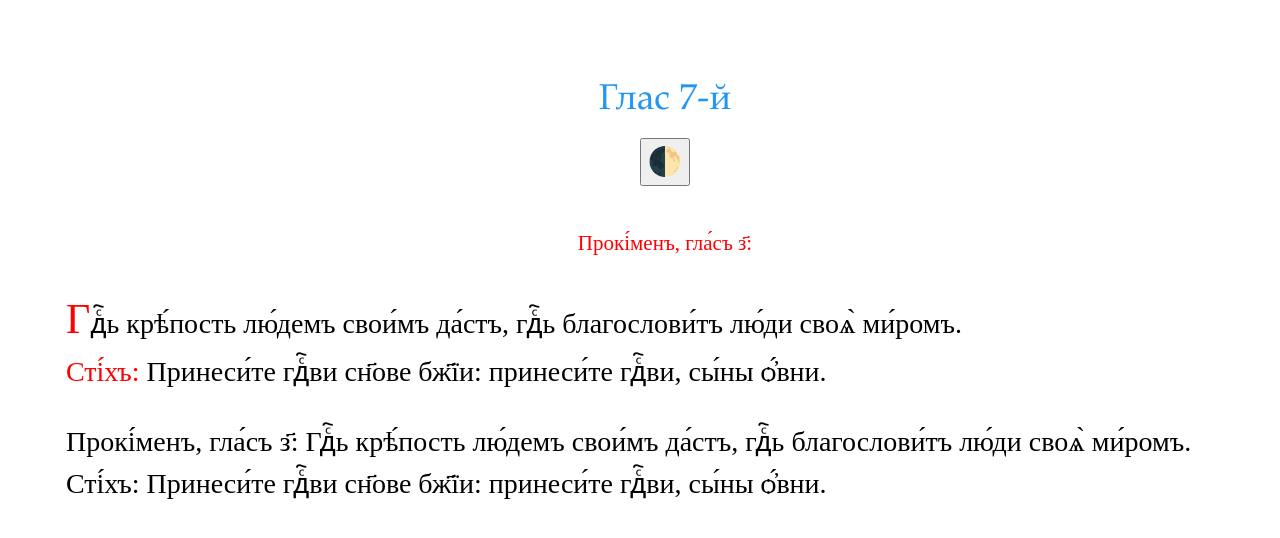
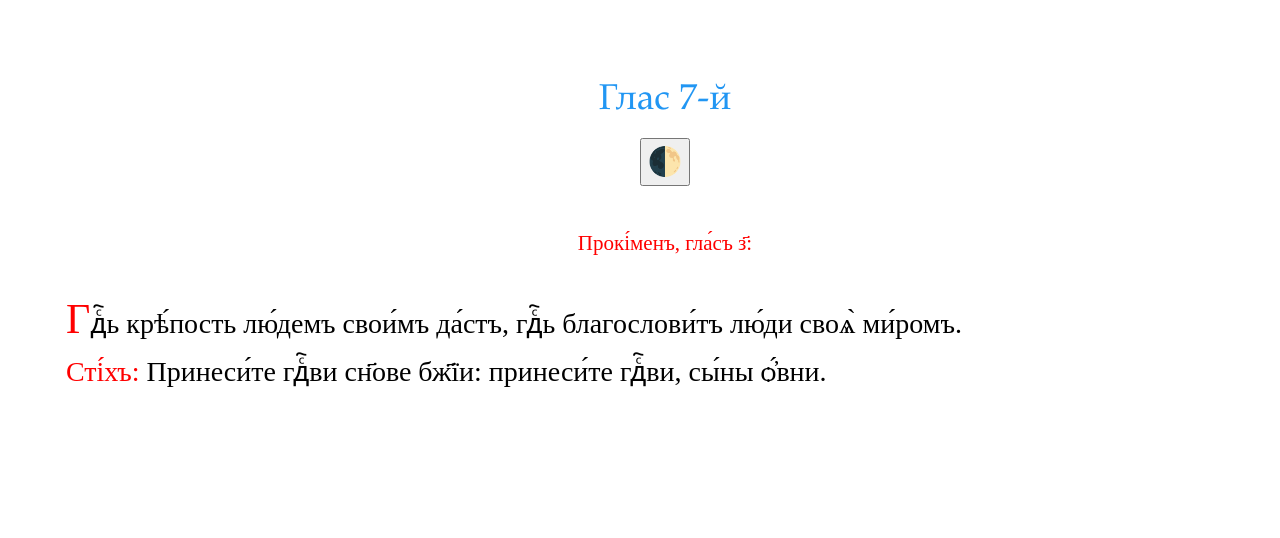
Before and after one commit to markjville/markjville.github.io, a Jekyll site: the page docs/Изобразительная/гл7-прок.html, which Jekyll copies as it is, in a window 1280 px wide. Shown: the top 538 px of the page. Built offline with Jekyll 4.4.1, drawn with Linux system fonts in a browser that asks for light colours; some web fonts are replaced; comment, search, counter and statistics services are not loaded.

Commit message:
Update гл7-прок.html

```diff
--- a/docs/Изобразительная/гл7-прок.html
+++ b/docs/Изобразительная/гл7-прок.html
@@ -41,11 +41,6 @@ p::first-letter {
 <p>Гдⷭ҇ь крѣ́пость лю́демъ свои́мъ да́стъ, гдⷭ҇ь благослови́тъ лю́ди своѧ̀ ми́ромъ. </br>
  <span style="color: red;">Сті́хъ: </span>Принеси́те гдⷭ҇ви сн҃ове бж҃їи: принеси́те гдⷭ҇ви, сы́ны ѻ҆́вни.</p>
 
-
-  Прокі́менъ, гла́съ з҃: Гдⷭ҇ь крѣ́пость лю́демъ свои́мъ да́стъ, гдⷭ҇ь благослови́тъ лю́ди своѧ̀ ми́ромъ.
-  Сті́хъ: Принеси́те гдⷭ҇ви сн҃ове бж҃їи: принеси́те гдⷭ҇ви, сы́ны ѻ҆́вни.
-
-
      <script>
 function myFunction() {
    var element = document.body;
```
